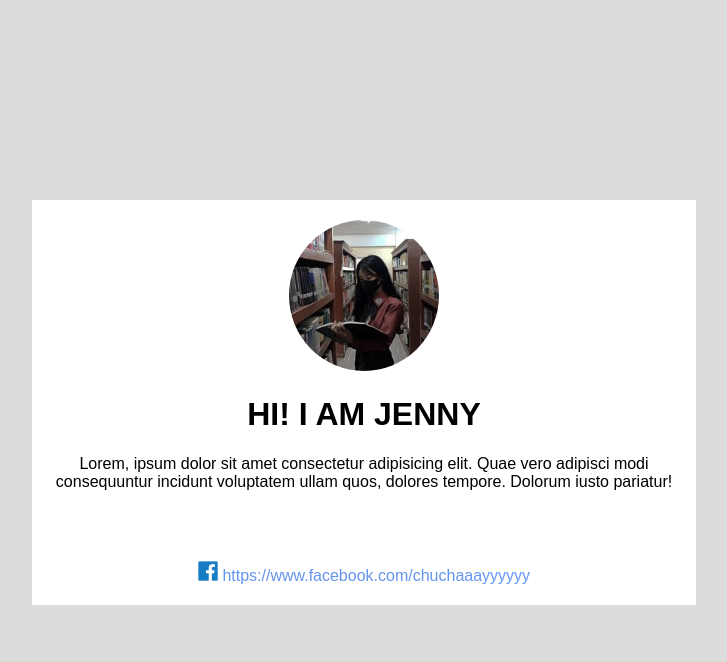
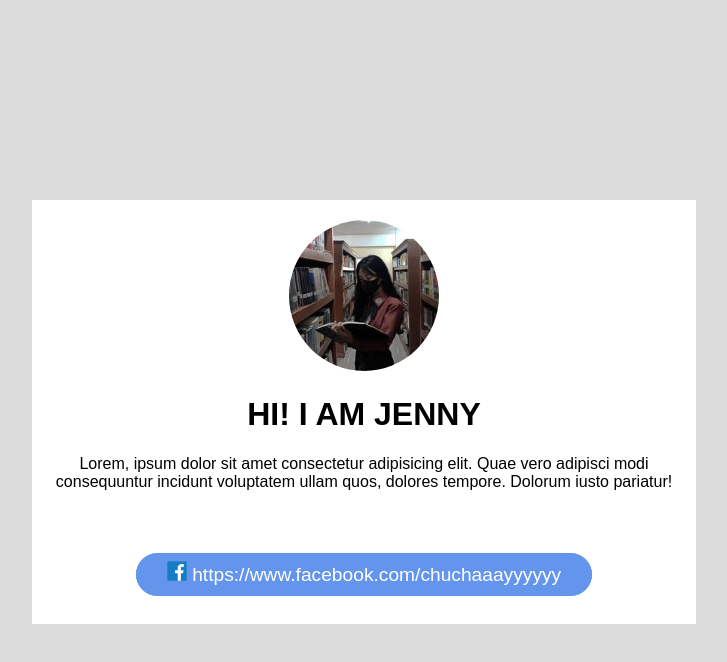
Before and after one commit to Chayy04/act, a plain HTML site: page index.html in a window 1280 px wide. In both pictures the pointer is over the link "https://www.facebook.com/chuchaaayyyyyy". Shown: the whole page, without its empty margins (276-1003 px from the left). Drawn offline with Linux system fonts and the light colour scheme.

Commit message:
Hover Added

```diff
--- a/index.html
+++ b/index.html
@@ -12,13 +12,15 @@
         <img src="img/me.jpg" alt="Profile Picture" class="profile">
         <h1 class="name">Hi! I am Jenny</h1>
         <p>Lorem, ipsum dolor sit amet consectetur adipisicing elit. Quae vero adipisci modi consequuntur incidunt voluptatem ullam quos, dolores tempore. Dolorum iusto pariatur!</p>
-    <br>
-    <br>
-    <br>
-        <a href="https://www.facebook.com/chuchaaayyyyyy" target="_blank">
+<br>
+<br>
+<br>
+        <a href="https://www.facebook.com/chuchaaayyyyyy" target="_blank" class="fb_link">
             <img src="img/facebook.png" alt="Social Icon" class="facebook_icon">
             <span>https://www.facebook.com/chuchaaayyyyyy</span>
         </a>
+<br>
+<br>
     </div>
 </body>
 </html>
--- a/style.css
+++ b/style.css
@@ -24,9 +24,22 @@ body{
     border-radius: 50%;
 }
 
-a{
+.fb_link{
+    border:solid white 1px;
     color: cornflowerblue;
     text-decoration: none;
+    font-size: larger;
+}
+
+.fb_link:hover{
+    border: solid cornflowerblue 1px;
+    padding-left: 30px;
+    padding-right: 30px;
+    padding-top: 10px;
+    padding-bottom: 10px;
+    background-color: cornflowerblue;
+    color: white;
+    border-radius: 30px;
 }
 
 .facebook_icon{
```
